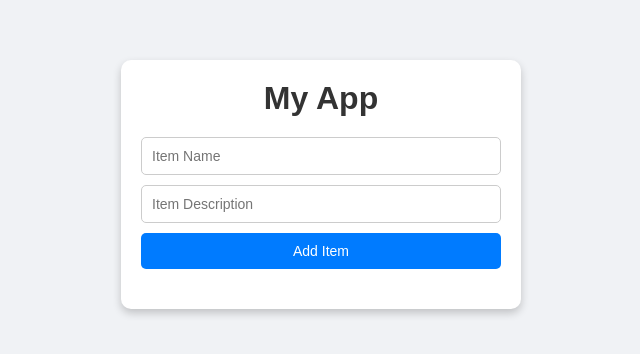
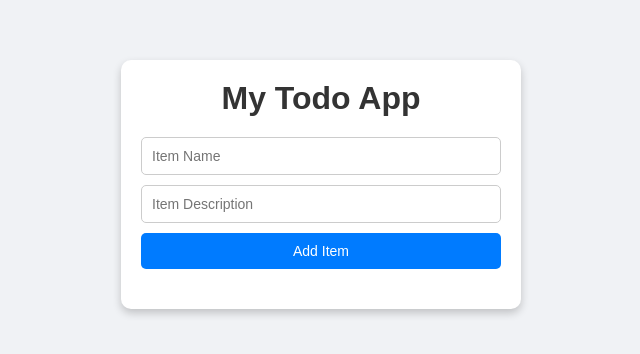
Before and after one commit to Pranay0930/CRUDAPPLICATION, a website: page public/index.html in a window 1280 px wide. Shown: the part 216-570 px from the top of the page, without its empty margins (319-959 px from the left). Drawn offline with Linux system fonts and the light colour scheme; no server answers.

Commit message:
Update index.html

```diff
--- a/public/index.html
+++ b/public/index.html
@@ -8,7 +8,7 @@
   </head>
   <body>
     <div class="container">
-      <h1> My App</h1>
+      <h1> My Todo App</h1>
       <form id="itemForm">
         <input type="text" id="itemName" placeholder="Item Name" required />
         <input
```
